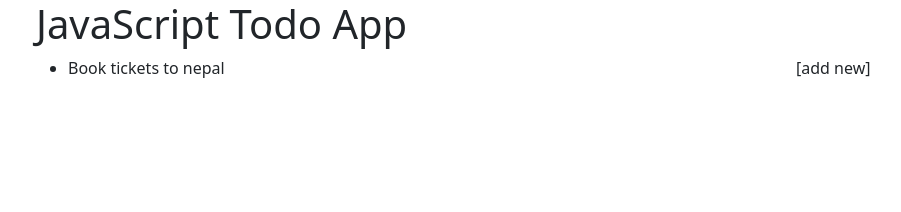
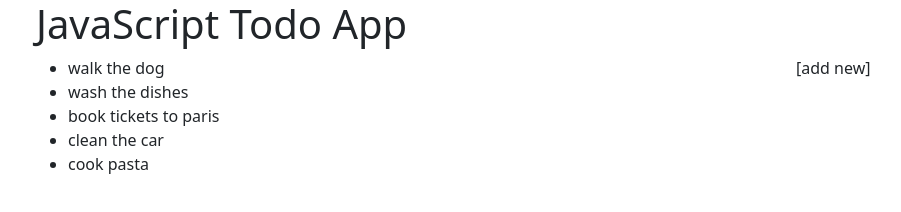
Before and after one commit to Merisabk/JavaScript-TodoApp, a plain HTML site: page index.html in a window 1280 px wide. Shown: the whole page, without its empty margins (46-947 px from the left). Drawn offline with nearby package versions, Linux system fonts and the light colour scheme.

Commit message:
created todo array list

```diff
--- a/index.html
+++ b/index.html
@@ -13,8 +13,7 @@
     <h1>JavaScript Todo App</h1>
     <div class="row">
         <div class="col-8">
-            <ul>
-                <li>Book tickets to nepal</li>
+            <ul id="todo-list">
             </ul>
         </div>
         <div class="col-4">
@@ -24,5 +23,6 @@
     </div>
 </div>
 
+<script src="./index.js"></script>
 </body>
 </html>
--- /dev/null
+++ b/index.js
@@ -0,0 +1,42 @@
+const json_data = [
+    {
+        'userId': 1,
+        'id': 1,
+         'title': 'walk the dog',
+         'completed': false
+    },
+    {
+        'userId': 1,
+        'id': 2,
+         'title': 'wash the dishes',
+         'completed': false
+    },
+    {
+        'userId': 1,
+        'id': 3,
+         'title': 'book tickets to paris',
+         'completed': false
+    },
+    {
+        'userId': 1,
+        'id': 4,
+         'title': 'clean the car',
+         'completed': false
+    },
+    {
+        'userId': 1,
+        'id': 5,
+         'title': 'cook pasta',
+         'completed': false
+    }
+];
+
+let myList = document.getElementById("todo-list");
+
+json_data.forEach(element => {
+    let listItem = document.createElement("li");
+    listItem.appendChild(
+        document.createTextNode(element.title)
+      );
+      myList.appendChild(listItem);
+});
```
